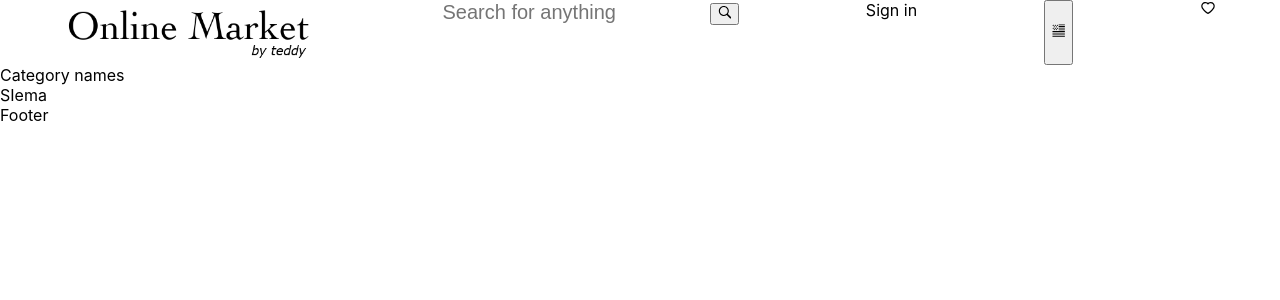
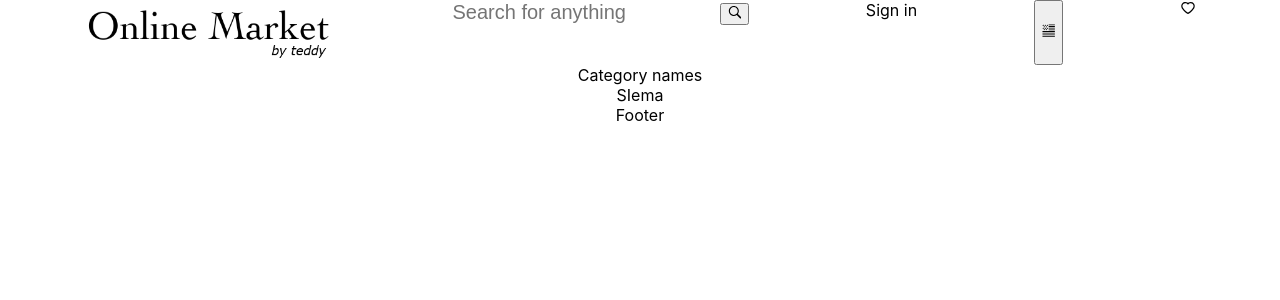
Before and after one commit to TadeQQ/online-item-marketplace, a Next.js app: page / in a window 1280 px wide. Shown: the top 300 px of the page. Built offline with nearby package versions, Linux system fonts and the light colour scheme.

Commit message:
style BaseLayout Component

```diff
--- a/components/Layout/BaseLayout.tsx
+++ b/components/Layout/BaseLayout.tsx
@@ -1,4 +1,5 @@
 import React from "react";
+import { Root } from "./Baselayout.styled";
 import Navbar from "../Navbar/Navbar";
 import Search from "../Search/Search";
 import SelectCategory from "../SelectCategory/SelectCategory";
@@ -7,7 +8,7 @@ interface BaseLayoutProps {
 }
 const BaseLayout = ({ children }: BaseLayoutProps) => {
   return (
-    <>
+    <Root>
       <Navbar />
       <div>
         {
@@ -19,7 +20,7 @@ const BaseLayout = ({ children }: BaseLayoutProps) => {
 
       <div>{children}</div>
       <footer>Footer</footer>
-    </>
+    </Root>
   );
 };
 
--- /dev/null
+++ b/components/Layout/Baselayout.styled.ts
@@ -0,0 +1,10 @@
+import styled from "styled-components";
+
+export const Root = styled.div`
+  display: flex;
+  flex-direction: column;
+  text-align: center;
+  max-width: 1420px;
+  margin: auto;
+  padding: 0 25px;
+`;
```
